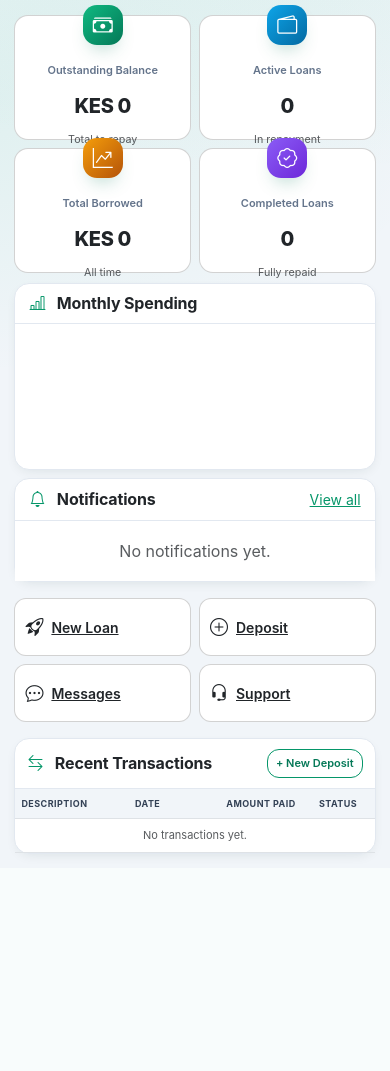
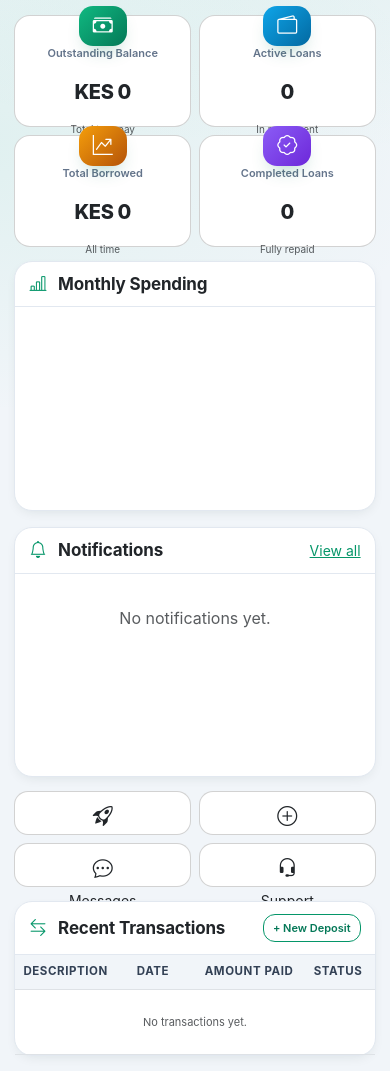
Before and after one commit to trippie412/easysaff.com, a Flask app: page /dashboard/ in a window 390 px wide. Shown: the part 92-1163 px from the top of the page. Before the commit the page ends 951 px from the top, so only its background shows below. Run offline with Flask 3, Linux system fonts and the light colour scheme; a user stored in the database is signed in.

Commit message:
Optimize dashboard mobile layout

```diff
--- a/app/templates/dashboard/index.html
+++ b/app/templates/dashboard/index.html
@@ -1,105 +1,386 @@
 {% extends 'dashboard_base.html' %}
+
 {% block active_page %}dashboard{% endblock %}
+
 {% block page_title %}Dashboard{% endblock %}
-{% block page_subtitle %}Welcome back, {{ current_user.first_name }} 👋{% endblock %}
+
+{% block page_subtitle %}
+Welcome back, {{ current_user.first_name }} 👋
+{% endblock %}
+
 
 {% block app_content %}
+
 {% from 'partials/_status_badge.html' import status_badge %}
 
+
 <!-- =========================================================
-     MOBILE COMPACT DASHBOARD
+     MOBILE STAT CARD STYLES
+     ========================================================= -->
+<style>
+
+    /* Desktop stays unchanged */
+    .dashboard-stats .stat-card {
+        position: relative;
+    }
+
+    /* =====================================================
+       MOBILE
+       ===================================================== */
+    @media (max-width: 576px) {
+
+        /* Make the four cards smaller */
+        .dashboard-stats {
+            --bs-gutter-x: 8px;
+            --bs-gutter-y: 8px;
+            margin-bottom: 14px !important;
+        }
+
+        .dashboard-stats > div {
+            padding-left: 4px;
+            padding-right: 4px;
+        }
+
+        .dashboard-stats .stat-card {
+            min-height: 142px;
+            height: 142px;
+
+            padding: 48px 8px 8px !important;
+
+            border-radius: 16px !important;
+
+            display: flex;
+            flex-direction: column;
+            align-items: center;
+            justify-content: center;
+
+            text-align: center;
+        }
+
+        /* Smaller colored icon */
+        .dashboard-stats .stat-icon {
+            width: 48px !important;
+            height: 48px !important;
+
+            min-width: 48px !important;
+            min-height: 48px !important;
+
+            font-size: 1.25rem !important;
+
+            border-radius: 14px !important;
+
+            position: absolute;
+            top: -10px;
+            left: 50%;
+            transform: translateX(-50%);
+
+            display: flex;
+            align-items: center;
+            justify-content: center;
+        }
+
+        /* Smaller title */
+        .dashboard-stats .stat-label {
+            font-size: 11px !important;
+            line-height: 1.2 !important;
+
+            margin-top: 3px;
+            margin-bottom: 7px;
+
+            white-space: nowrap;
+        }
+
+        /* Smaller amount */
+        .dashboard-stats .stat-value {
+            font-size: 20px !important;
+            line-height: 1.1 !important;
+
+            margin-bottom: 6px;
+        }
+
+        /* Smaller description */
+        .dashboard-stats .text-muted {
+            font-size: 10px !important;
+            line-height: 1.1 !important;
+        }
+
+
+        /* =================================================
+           MONTHLY SPENDING
+           ================================================= */
+
+        .dashboard-chart-row {
+            margin-bottom: 14px !important;
+        }
+
+        .dashboard-chart-row .app-card {
+            min-height: 250px;
+        }
+
+        .dashboard-chart-row .card-header {
+            padding: 12px 14px !important;
+        }
+
+        .dashboard-chart-row .card-header h5 {
+            font-size: 17px !important;
+        }
+
+        .dashboard-chart-row .card-body {
+            padding: 8px !important;
+        }
+
+
+        /* =================================================
+           NOTIFICATIONS
+           ================================================= */
+
+        .dashboard-notifications .card-header {
+            padding: 12px 14px !important;
+        }
+
+        .dashboard-notifications .card-header h5 {
+            font-size: 17px !important;
+        }
+
+        .dashboard-notifications .card-body {
+            min-height: 82px;
+        }
+
+
+        /* =================================================
+           QUICK ACTIONS
+           ================================================= */
+
+        .dashboard-quick-actions {
+            --bs-gutter-x: 8px;
+            --bs-gutter-y: 8px;
+
+            margin-bottom: 14px !important;
+        }
+
+        .dashboard-quick-actions > div {
+            padding-left: 4px;
+            padding-right: 4px;
+        }
+
+        .dashboard-quick-actions .quick-card {
+            min-height: 70px;
+            height: 70px;
+
+            padding: 10px !important;
+
+            border-radius: 14px !important;
+
+            display: flex;
+            align-items: center;
+            justify-content: flex-start;
+
+            gap: 8px;
+        }
+
+        .dashboard-quick-actions .quick-card i {
+            font-size: 1.25rem !important;
+        }
+
+        .dashboard-quick-actions .quick-card span {
+            font-size: 14px !important;
+        }
+
+
+        /* =================================================
+           RECENT TRANSACTIONS
+           ================================================= */
+
+        .dashboard-transactions .card-header {
+            padding: 12px 14px !important;
+        }
+
+        .dashboard-transactions .card-header h5 {
+            font-size: 17px !important;
+        }
+
+        .dashboard-transactions .btn {
+            font-size: 11px !important;
+            padding: 5px 9px !important;
+        }
+
+        .dashboard-transactions table {
+            font-size: 11px;
+        }
+
+    }
+
+</style>
+
+
+<!-- =========================================================
+     STAT CARDS
      ========================================================= -->
 
-<!-- Stat cards -->
-<div class="row g-2 g-md-3 mb-3 mb-md-4 dashboard-stats">
+<div class="row g-3 mb-4 dashboard-stats">
 
+    <!-- Outstanding Balance -->
     <div class="col-6 col-xl-3">
-    <div class="card stat-card compact-stat-card">
+
+        <div class="card stat-card">
+
             <div class="stat-icon grad-a">
                 <i class="bi bi-cash-stack"></i>
             </div>
-      <span class="stat-label">Outstanding Balance</span>
-      <strong class="stat-value">{{ outstanding|kes }}</strong>
-      <small class="text-muted">Total to repay</small>
-    </div>
-  </div>
 
-  <div class="col-6 col-xl-3">
-    <div class="card stat-card compact-stat-card">
-      <div class="stat-icon grad-b">
-        <i class="bi bi-wallet2"></i>
-      </div>
-      <span class="stat-label">Active Loans</span>
-      <strong class="stat-value">{{ active_loans }}</strong>
-      <small class="text-muted">In repayment</small>
-    </div>
-  </div>
+            <span class="stat-label">
+                Outstanding Balance
+            </span>
 
-  <div class="col-6 col-xl-3">
-    <div class="card stat-card compact-stat-card">
-      <div class="stat-icon grad-c">
-        <i class="bi bi-graph-up-arrow"></i>
-      </div>
-      <span class="stat-label">Total Borrowed</span>
-      <strong class="stat-value">{{ total_borrowed|kes }}</strong>
-      <small class="text-muted">All time</small>
-    </div>
-  </div>
+            <strong class="stat-value">
+                {{ outstanding|kes }}
+            </strong>
 
-  <div class="col-6 col-xl-3">
-    <div class="card stat-card compact-stat-card">
-      <div class="stat-icon grad-d">
-        <i class="bi bi-patch-check"></i>
-      </div>
-      <span class="stat-label">Completed Loans</span>
-      <strong class="stat-value">{{ completed_loans }}</strong>
-      <small class="text-muted">Fully repaid</small>
-    </div>
+            <small class="text-muted">
+                Total to repay
+            </small>
+
         </div>
 
     </div>
 
 
+    <!-- Active Loans -->
+    <div class="col-6 col-xl-3">
+
+        <div class="card stat-card">
+
+            <div class="stat-icon grad-b">
+                <i class="bi bi-wallet2"></i>
+            </div>
+
+            <span class="stat-label">
+                Active Loans
+            </span>
+
+            <strong class="stat-value">
+                {{ active_loans }}
+            </strong>
+
+            <small class="text-muted">
+                In repayment
+            </small>
+
+        </div>
+
+    </div>
+
+
+    <!-- Total Borrowed -->
+    <div class="col-6 col-xl-3">
+
+        <div class="card stat-card">
+
+            <div class="stat-icon grad-c">
+                <i class="bi bi-graph-up-arrow"></i>
+            </div>
+
+            <span class="stat-label">
+                Total Borrowed
+            </span>
+
+            <strong class="stat-value">
+                {{ total_borrowed|kes }}
+            </strong>
+
+            <small class="text-muted">
+                All time
+            </small>
+
+        </div>
+
+    </div>
+
+
+    <!-- Completed Loans -->
+    <div class="col-6 col-xl-3">
+
+        <div class="card stat-card">
+
+            <div class="stat-icon grad-d">
+                <i class="bi bi-patch-check"></i>
+            </div>
+
+            <span class="stat-label">
+                Completed Loans
+            </span>
+
+            <strong class="stat-value">
+                {{ completed_loans }}
+            </strong>
+
+            <small class="text-muted">
+                Fully repaid
+            </small>
+
+        </div>
+
+    </div>
+
+</div>
+
+
+
 <!-- =========================================================
-     CHART + NOTIFICATIONS
-     On mobile these become compact sections
+     MONTHLY SPENDING + NOTIFICATIONS
      ========================================================= -->
 
-<div class="row g-2 g-md-3 mb-3 mb-md-4">
+<div class="row g-3 mb-4 dashboard-chart-row">
+
 
     <!-- Monthly Spending -->
     <div class="col-lg-8">
-    <div class="card app-card spending-card h-100">
+
+        <div class="card app-card h-100">
 
             <div class="card-header app-card-header">
+
                 <h5 class="mb-0">
+
                     <i class="bi bi-bar-chart-line me-2 text-green"></i>
+
                     Monthly Spending
+
                 </h5>
+
             </div>
 
-      <div class="card-body spending-body">
+            <div class="card-body">
+
                 <canvas
                     id="spendChart"
                     data-labels='{{ chart_labels|tojson }}'
                     data-values='{{ chart_values|tojson }}'
                     height="110">
                 </canvas>
+
             </div>
 
         </div>
+
     </div>
 
 
     <!-- Notifications -->
-  <div class="col-lg-4">
-    <div class="card app-card notification-card h-100">
+    <div class="col-lg-4 dashboard-notifications">
 
-      <div class="card-header app-card-header d-flex justify-content-between align-items-center">
+        <div class="card app-card h-100">
+
+            <div
+                class="card-header app-card-header d-flex justify-content-between align-items-center"
+            >
 
                 <h5 class="mb-0">
+
                     <i class="bi bi-bell me-2 text-green"></i>
+
                     Notifications
+
                 </h5>
 
                 <a
@@ -111,20 +392,28 @@
 
             </div>
 
+
             <div class="card-body p-0">
 
                 <ul class="list-group list-group-flush mini-list">
 
                     {% for n in recent_notifications %}
 
-          <li class="list-group-item d-flex gap-3 align-items-start">
+                    <li
+                        class="list-group-item d-flex gap-3 align-items-start"
+                    >
 
                         <span class="mini-icon icon-{{ n.category }}">
+
                             <i class="bi bi-bell"></i>
+
                         </span>
 
                         <div>
-              <strong class="d-block">{{ n.title }}</strong>
+
+                            <strong class="d-block">
+                                {{ n.title }}
+                            </strong>
 
                             <small class="text-muted d-block">
                                 {{ n.message|truncate(90) }}
@@ -133,13 +422,16 @@
                             <small class="text-muted">
                                 {{ n.created_at.strftime('%d %b, %I:%M %p') }}
                             </small>
+
                         </div>
 
                     </li>
 
                     {% else %}
 
-          <li class="list-group-item text-center text-muted py-4">
+                    <li
+                        class="list-group-item text-center text-muted py-4"
+                    >
                         No notifications yet.
                     </li>
 
@@ -150,72 +442,116 @@
             </div>
 
         </div>
+
     </div>
 
 </div>
+
 
 
 <!-- =========================================================
      QUICK ACTIONS
      ========================================================= -->
 
-<div class="row g-2 g-md-3 mb-3 mb-md-4">
+<div class="row g-3 mb-4 dashboard-quick-actions">
 
+    <!-- New Loan -->
     <div class="col-6 col-lg-3">
+
         <a
-      class="card quick-card compact-quick-card"
+            class="card quick-card"
             href="{{ url_for('loans.apply') }}"
         >
+
             <i class="bi bi-rocket-takeoff"></i>
-      <span>New Loan</span>
+
+            <span>
+                New Loan
+            </span>
+
         </a>
+
     </div>
 
+
+    <!-- Deposit -->
     <div class="col-6 col-lg-3">
+
         <a
-      class="card quick-card compact-quick-card"
+            class="card quick-card"
             href="{{ url_for('payments.deposit') }}"
         >
+
             <i class="bi bi-plus-circle"></i>
-      <span>Deposit</span>
+
+            <span>
+                Deposit
+            </span>
+
         </a>
+
     </div>
 
+
+    <!-- Messages -->
     <div class="col-6 col-lg-3">
+
         <a
-      class="card quick-card compact-quick-card"
+            class="card quick-card"
             href="{{ url_for('dashboard.messages') }}"
         >
+
             <i class="bi bi-chat-dots"></i>
-      <span>Messages</span>
+
+            <span>
+                Messages
+            </span>
+
         </a>
+
     </div>
 
+
+    <!-- Support -->
     <div class="col-6 col-lg-3">
+
         <a
-      class="card quick-card compact-quick-card"
+            class="card quick-card"
             href="{{ url_for('dashboard.support') }}"
         >
+
             <i class="bi bi-headset"></i>
-      <span>Support</span>
+
+            <span>
+                Support
+            </span>
+
         </a>
+
     </div>
 
 </div>
+
 
 
 <!-- =========================================================
      RECENT TRANSACTIONS
      ========================================================= -->
 
-<div class="card app-card transactions-card">
+<div class="card app-card dashboard-transactions">
 
-  <div class="card-header app-card-header d-flex justify-content-between align-items-center flex-wrap gap-2">
+    <div
+        class="card-header app-card-header d-flex justify-content-between align-items-center flex-wrap gap-2"
+    >
 
         <h5 class="mb-0">
+
             <i class="bi bi-arrow-left-right me-2 text-green"></i>
+
             Recent Transactions
+
         </h5>
+
 
         <a
             href="{{ url_for('payments.deposit') }}"
@@ -226,18 +562,35 @@
 
     </div>
 
+
     <div class="table-responsive">
 
         <table class="table app-table align-middle mb-0">
 
             <thead>
+
                 <tr>
-          <th>Description</th>
-          <th>Date</th>
-          <th class="text-end">Amount Paid</th>
-          <th class="text-center">Status</th>
+
+                    <th>
+                        Description
+                    </th>
+
+                    <th>
+                        Date
+                    </th>
+
+                    <th class="text-end">
+                        Amount Paid
+                    </th>
+
+                    <th class="text-center">
+                        Status
+                    </th>
+
                 </tr>
+
             </thead>
+
 
             <tbody>
 
@@ -246,13 +599,26 @@
                 <tr>
 
                     <td>
-            <div class="d-flex align-items-center gap-2">
+
+                        <div
+                            class="d-flex align-items-center gap-2"
+                        >
 
                             <span class="txn-icon">
-                <i class="bi {{ 'bi-arrow-down-circle' if t.kind == 'deposit' else 'bi-arrow-up-circle' }}"></i>
+
+                                <i
+                                    class="bi {{
+                                        'bi-arrow-down-circle'
+                                        if t.kind == 'deposit'
+                                        else 'bi-arrow-up-circle'
+                                    }}"
+                                ></i>
+
                             </span>
 
+
                             <div>
+
                                 <strong class="d-block">
                                     {{ t.description }}
                                 </strong>
@@ -260,31 +626,48 @@
                                 <small class="text-muted">
                                     {{ t.reference }}
                                 </small>
+
                             </div>
 
                         </div>
+
                     </td>
 
+
                     <td class="text-muted small">
+
                         {{ t.created_at.strftime('%d %b %Y') }}
+
                     </td>
 
+
                     <td class="text-end fw-semibold">
+
                         {{ t.total_amount|kes }}
+
                     </td>
 
+
                     <td class="text-center">
+
                         {{ status_badge(t.status) }}
+
                     </td>
 
                 </tr>
 
+
                 {% else %}
 
                 <tr>
-          <td colspan="4" class="text-center text-muted py-4">
+
+                    <td
+                        colspan="4"
+                        class="text-center text-muted py-4"
+                    >
                         No transactions yet.
                     </td>
+
                 </tr>
 
                 {% endfor %}
@@ -298,219 +681,4 @@
 </div>
 
 
-<!-- =========================================================
-     MOBILE DASHBOARD STYLES
-========================================================= -->
-
-<style>
-
-/* ---------------------------------------------------------
-   MOBILE ONLY
---------------------------------------------------------- */
-
-@media (max-width: 575.98px) {
-
-  /* Reduce overall dashboard spacing */
-  .dashboard-stats {
-    margin-bottom: 10px !important;
-  }
-
-  /* Make the four statistic cards smaller */
-  .compact-stat-card {
-    min-height: 125px !important;
-    padding: 12px 8px !important;
-    border-radius: 14px !important;
-    text-align: center;
-  }
-
-  /* Smaller icons */
-  .compact-stat-card .stat-icon {
-    width: 42px !important;
-    height: 42px !important;
-    font-size: 18px !important;
-    margin-bottom: 7px !important;
-  }
-
-  /* Smaller labels */
-  .compact-stat-card .stat-label {
-    font-size: 11px !important;
-    line-height: 1.2 !important;
-    margin-bottom: 3px !important;
-  }
-
-  /* Smaller values */
-  .compact-stat-card .stat-value {
-    font-size: 20px !important;
-    line-height: 1.1 !important;
-    margin-bottom: 3px !important;
-  }
-
-  .compact-stat-card small {
-    font-size: 9px !important;
-  }
-
-
-  /* -------------------------------------------------------
-     MONTHLY SPENDING
-  ------------------------------------------------------- */
-
-  .spending-card {
-    min-height: 0 !important;
-    height: auto !important;
-    border-radius: 15px !important;
-  }
-
-  .spending-card .app-card-header {
-    padding: 10px 14px !important;
-  }
-
-  .spending-card .app-card-header h5 {
-    font-size: 16px !important;
-  }
-
-  .spending-body {
-    height: 145px !important;
-    padding: 8px !important;
-  }
-
-  .spending-body canvas {
-    max-height: 125px !important;
-  }
-
-
-  /* -------------------------------------------------------
-     NOTIFICATIONS
-  ------------------------------------------------------- */
-
-  .notification-card {
-    min-height: 0 !important;
-    height: auto !important;
-    border-radius: 15px !important;
-  }
-
-  .notification-card .app-card-header {
-    padding: 10px 14px !important;
-  }
-
-  .notification-card .app-card-header h5 {
-    font-size: 16px !important;
-  }
-
-  .notification-card .list-group-item {
-    padding: 10px 12px !important;
-  }
-
-  /* When there are no notifications, don't create a huge box */
-  .notification-card .list-group-item.py-4 {
-    padding-top: 18px !important;
-    padding-bottom: 18px !important;
-  }
-
-
-  /* -------------------------------------------------------
-     QUICK ACTIONS
-  ------------------------------------------------------- */
-
-  .compact-quick-card {
-    min-height: 58px !important;
-    height: 58px !important;
-    padding: 8px 10px !important;
-    border-radius: 12px !important;
-
-    display: flex !important;
-    flex-direction: row !important;
-    align-items: center !important;
-    justify-content: flex-start !important;
-    gap: 8px !important;
-  }
-
-  .compact-quick-card i {
-    font-size: 18px !important;
-  }
-
-  .compact-quick-card span {
-    font-size: 14px !important;
-    font-weight: 600 !important;
-  }
-
-
-  /* -------------------------------------------------------
-     RECENT TRANSACTIONS
-  ------------------------------------------------------- */
-
-  .transactions-card {
-    border-radius: 15px !important;
-  }
-
-  .transactions-card .app-card-header {
-    padding: 10px 12px !important;
-  }
-
-  .transactions-card .app-card-header h5 {
-    font-size: 16px !important;
-  }
-
-  .transactions-card .app-card-header .btn {
-    font-size: 11px !important;
-    padding: 5px 8px !important;
-  }
-
-  .transactions-card table {
-    font-size: 11px !important;
-  }
-
-  .transactions-card th {
-    font-size: 9px !important;
-    padding: 8px 6px !important;
-  }
-
-  .transactions-card td {
-    padding: 8px 6px !important;
-  }
-
-  .transactions-card .txn-icon {
-    display: none !important;
-  }
-
-}
-
-
-/* ---------------------------------------------------------
-   EXTRA SMALL PHONES
---------------------------------------------------------- */
-
-@media (max-width: 380px) {
-
-  .compact-stat-card {
-    min-height: 115px !important;
-    padding: 9px 5px !important;
-  }
-
-  .compact-stat-card .stat-icon {
-    width: 36px !important;
-    height: 36px !important;
-    font-size: 15px !important;
-  }
-
-  .compact-stat-card .stat-value {
-    font-size: 17px !important;
-  }
-
-  .compact-stat-card .stat-label {
-    font-size: 10px !important;
-  }
-
-  .compact-quick-card {
-    height: 52px !important;
-    min-height: 52px !important;
-  }
-
-  .compact-quick-card span {
-    font-size: 12px !important;
-  }
-
-}
-
-</style>
-
 {% endblock %}
```
Lines whose indentation alone changed are shown as unchanged.
